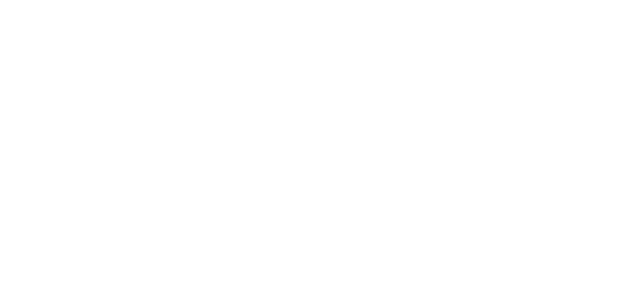
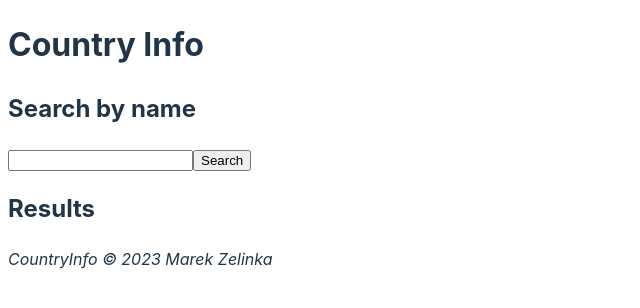
Before and after one commit to zelinka-marek/fullstack-countryinfo, a React (Vite) app: page / in a window 1280 px wide. Shown: the top 308 px of the page, without its empty margins (0-640 px from the left). Built offline with nearby package versions, Linux system fonts and the light colour scheme.

Commit message:
update app

```diff
--- a/src/app.jsx
+++ b/src/app.jsx
@@ -1,3 +1,21 @@
+import { SearchForm } from "./components/search-form";
+
 export function App() {
-  return <div className="app"></div>;
+  const search = (country) => {
+    console.log(`Searching for ${country} info`);
+  };
+
+  return (
+    <div className="app">
+      <main>
+        <h1>Country Info</h1>
+        <h2>Search by name</h2>
+        <SearchForm onSubmit={search} />
+        <h2>Results</h2>
+      </main>
+      <footer>
+        <i>CountryInfo &copy; 2023 Marek Zelinka</i>
+      </footer>
+    </div>
+  );
 }
```
